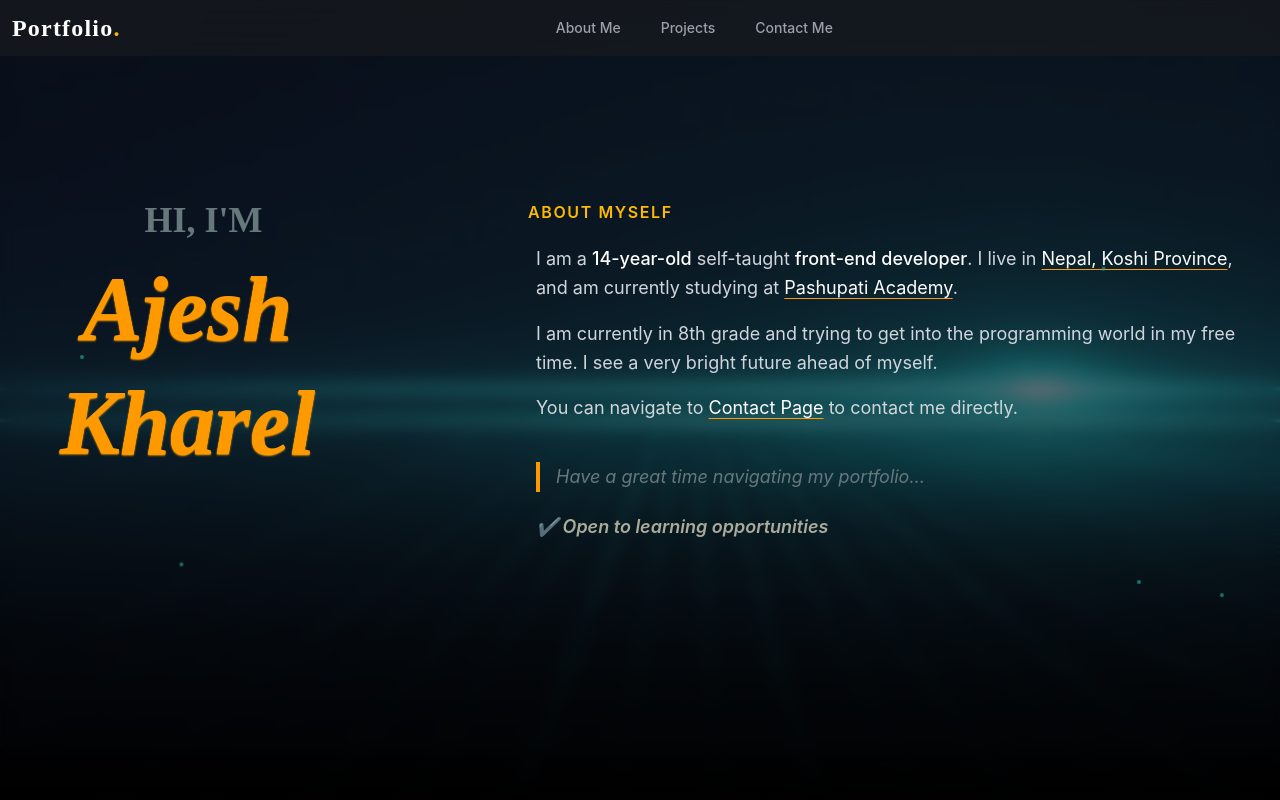
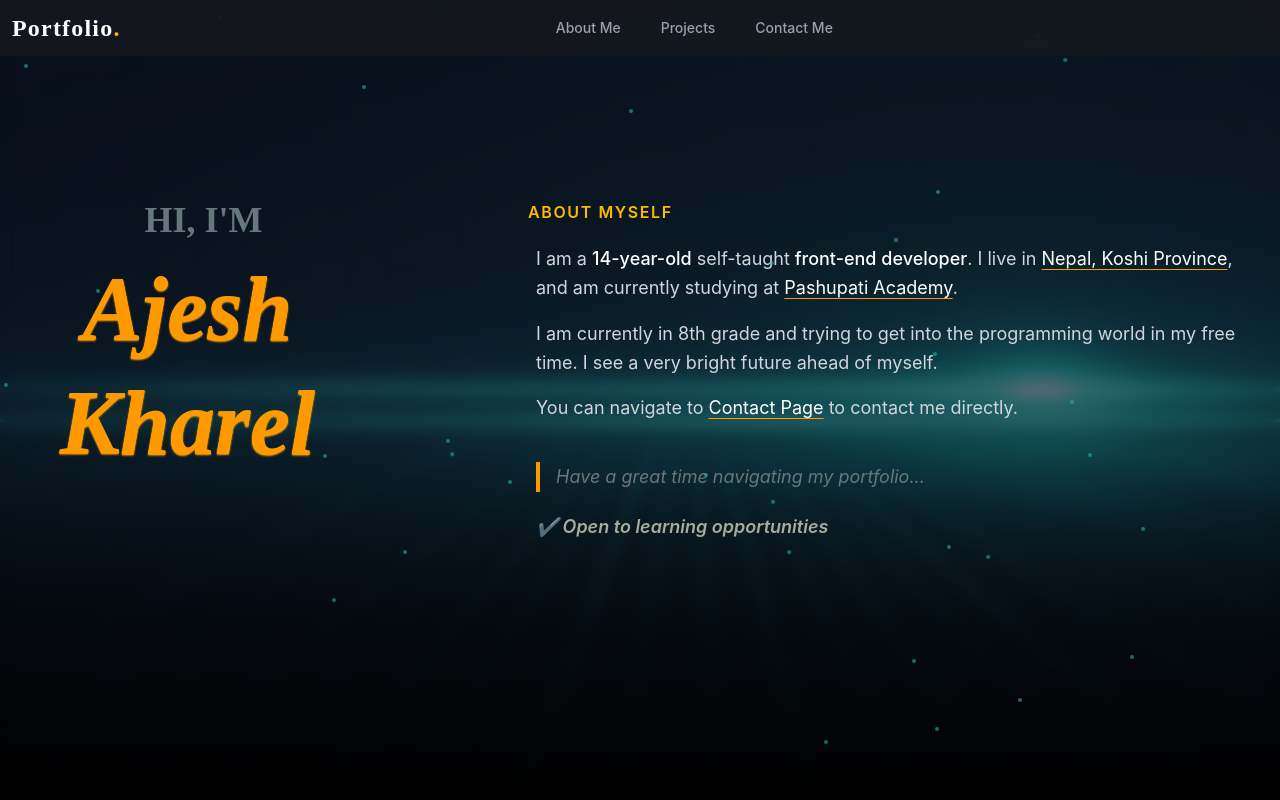
Before and after one commit to Melodiee1/Portfolio, a React (Vite) app: page /about-me in a window 1280 px wide. Shown: the top 800 px of the page. Built offline with nearby package versions, Linux system fonts and the light colour scheme.

Commit message:
Made the background of the home-page brighter

```diff
--- a/src/pages/Home/hero-section/Hero.tsx
+++ b/src/pages/Home/hero-section/Hero.tsx
@@ -14,7 +14,7 @@ function HeroSection() {
       </div>
 
       <div className="absolute inset-0 pointer-events-none z-1">
-        {[...Array(5)].map((_, index) => (
+        {[...Array(32)].map((_, index) => (
           <div
             className="absolute w-1 h-1 rounded-[50%] opacity-60 shadow-lg shadow-emerald-500/50 slow-drift"
             style={{
```
